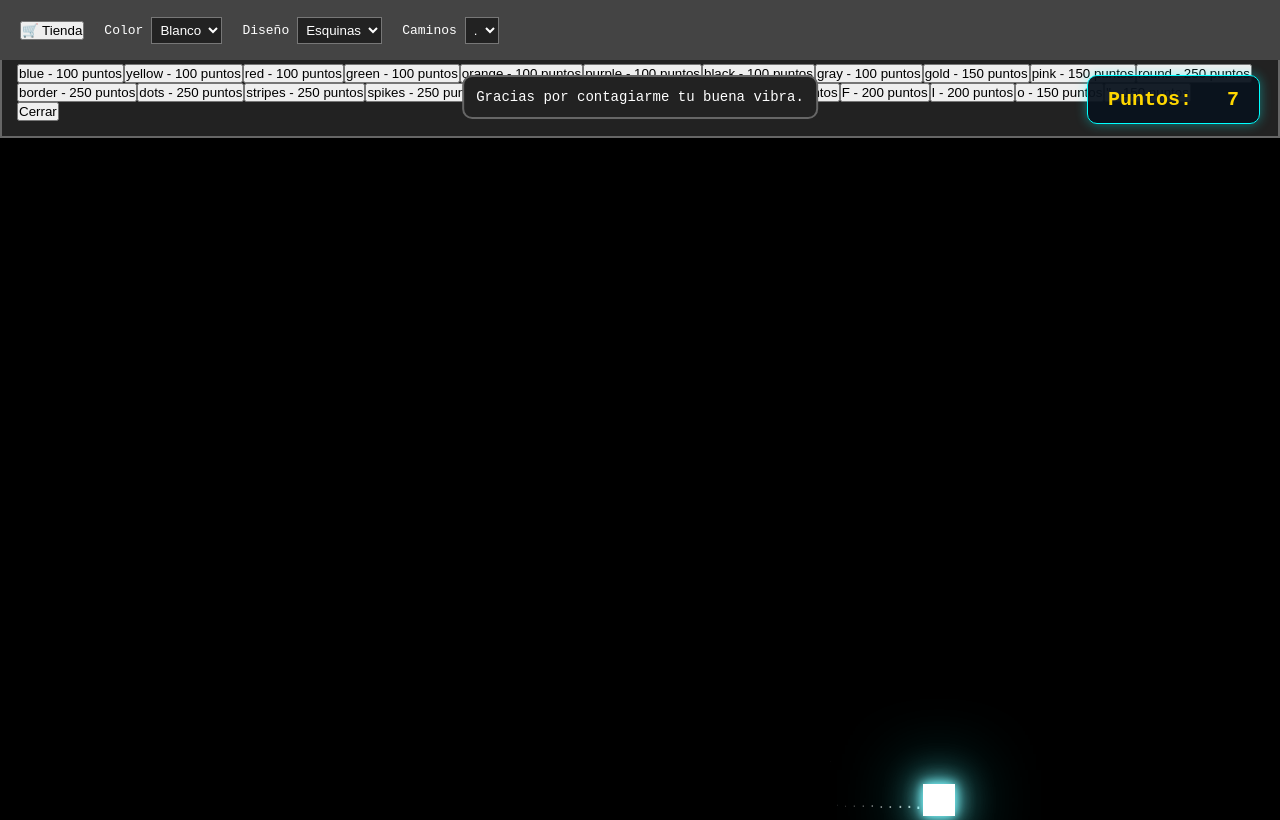
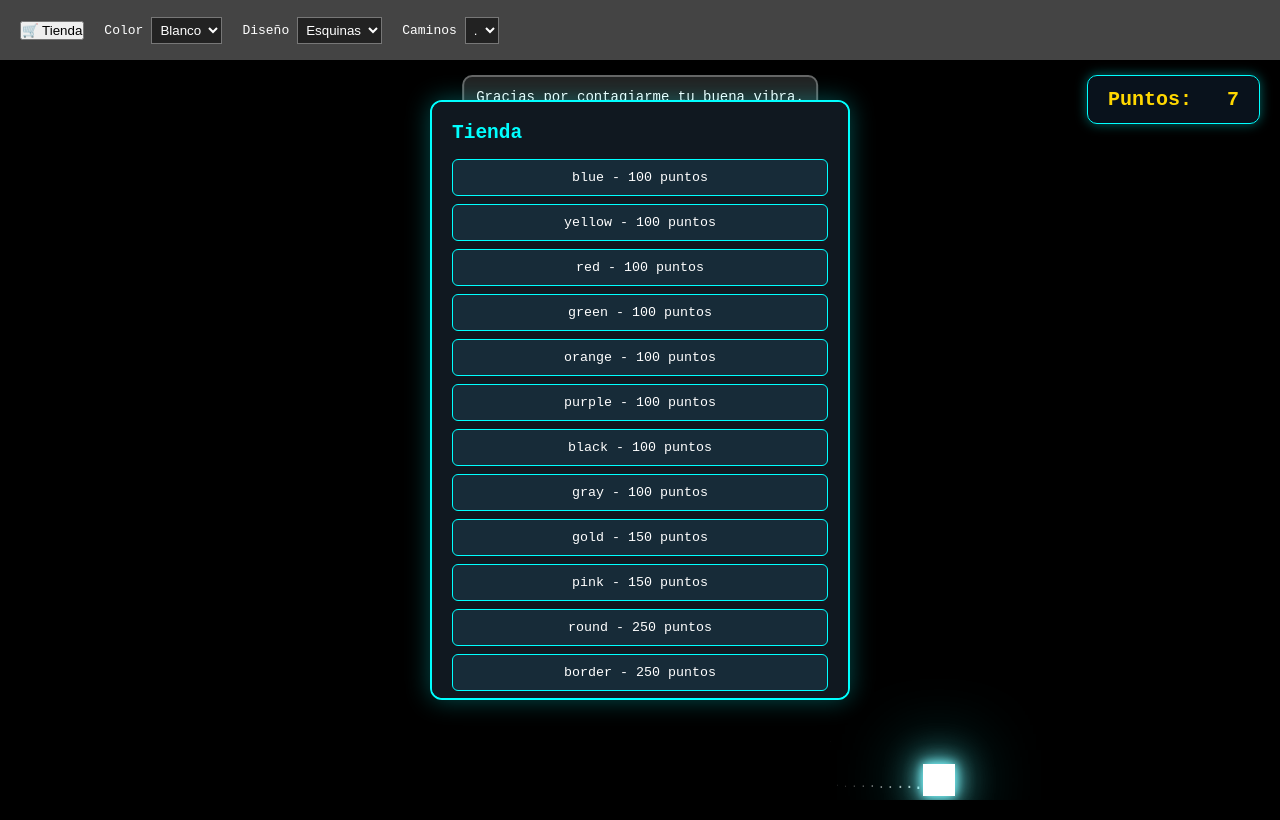
Before and after one commit to dylanandresruizbrinez-bot/Pixel, a plain HTML site: page index.html in a window 1280 px wide. Both pictures are taken after a click on the button "🛒 Tienda". Drawn offline with Linux system fonts and the light colour scheme.

Commit message:
Update style.css

```diff
--- a/style.css
+++ b/style.css
@@ -291,3 +291,63 @@ body{
         text-shadow: 0 0 12px gold;
     }
 }
+#shop {
+    position: fixed;
+    top: 80px;
+    left: 50%;
+    transform: translateX(-50%);
+
+    width: min(90%, 420px);
+    max-height: 75vh;
+
+    overflow-y: auto;
+
+    background: #101820;
+    border: 2px solid cyan;
+    border-radius: 12px;
+
+    padding: 20px;
+
+    box-shadow: 0 0 25px rgba(0,255,255,.3);
+
+    z-index: 3000;
+}
+
+#shop h2 {
+    color: cyan;
+    font-family: monospace;
+    margin-bottom: 15px;
+}
+
+#shopContent {
+    display: flex;
+    flex-direction: column;
+    gap: 8px;
+}
+
+#shopContent button,
+#closeShop {
+    padding: 10px;
+
+    background: #172b38;
+    color: white;
+
+    border: 1px solid cyan;
+    border-radius: 6px;
+
+    font-family: monospace;
+    cursor: pointer;
+
+    transition: .2s;
+}
+
+#shopContent button:hover:not(:disabled),
+#closeShop:hover {
+    background: #006477;
+    box-shadow: 0 0 12px cyan;
+}
+
+#shopContent button:disabled {
+    opacity: .45;
+    cursor: not-allowed;
+}
```
